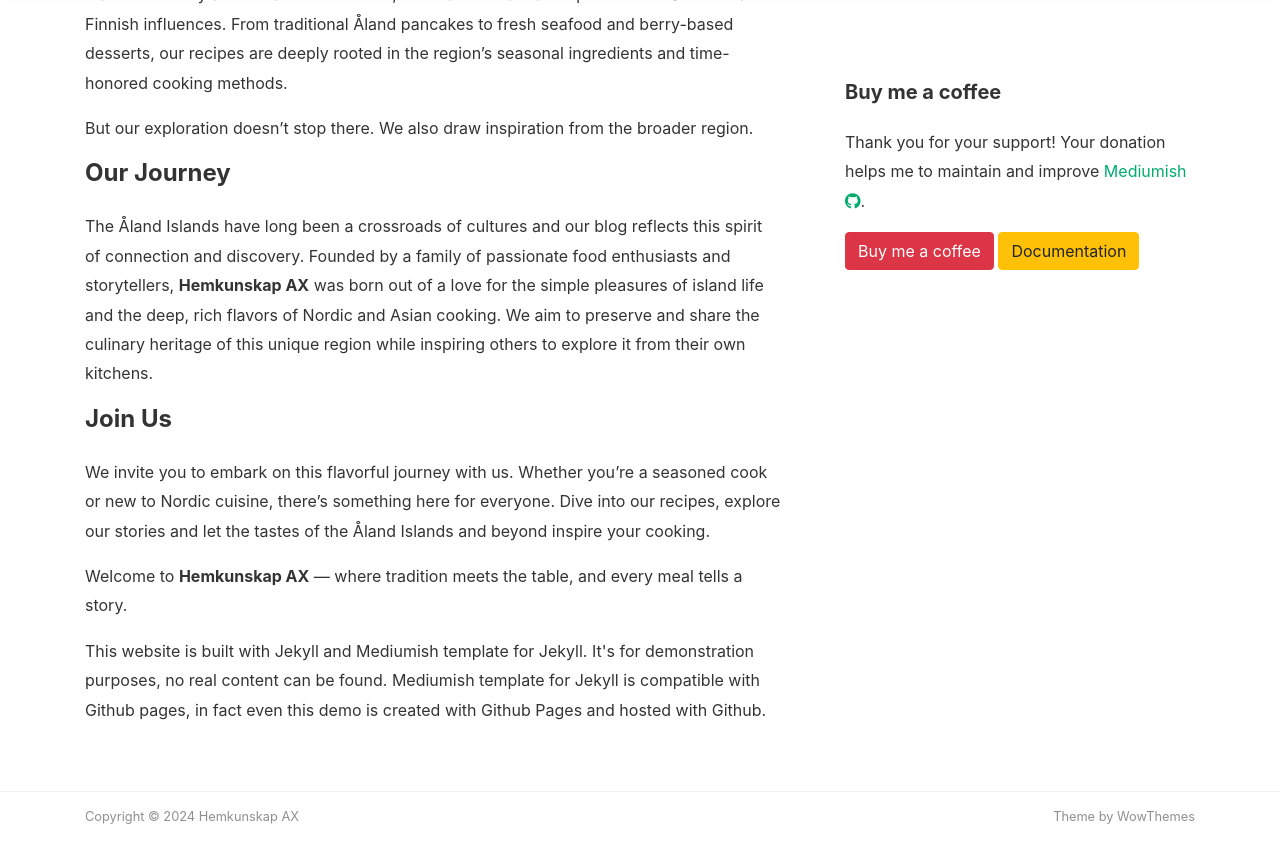
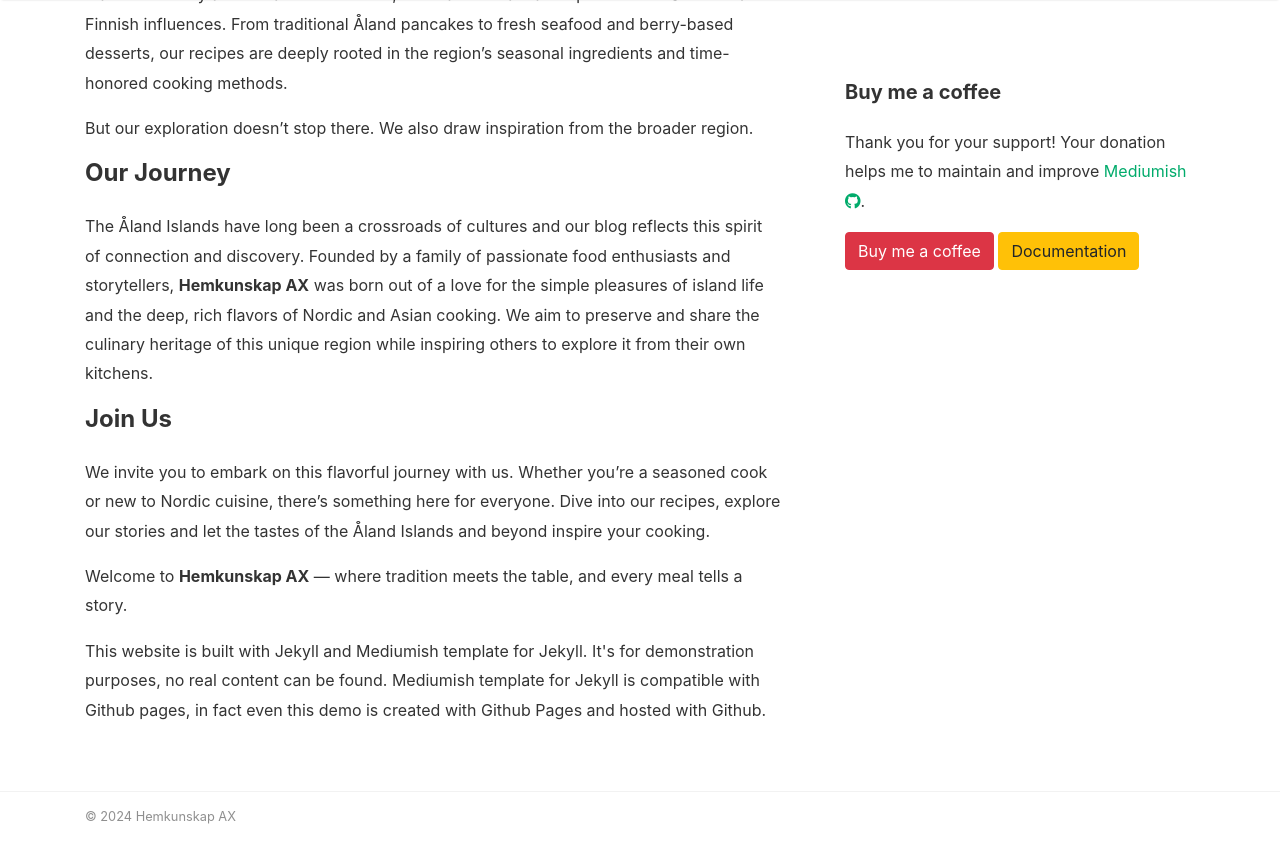
Before and after one commit to hmenorjr/hemkunskap-ax, a Jekyll site: the page built from _pages/about.md, in a window 1280 px wide and 900 px high, scrolled down 555 px. Shown: the top 863 px of the window. Built offline with Jekyll 4.4.1, drawn with Linux system fonts in a browser that asks for light colours; nearby versions of some CDN libraries; some of the changed text lies outside the part shown.

Commit message:
Layout fixes

```diff
--- a/_layouts/default.html
+++ b/_layouts/default.html
@@ -160,10 +160,7 @@
     <div class="container">
         <div class="row">
             <div class="col-md-6 col-sm-6 text-center text-lg-left">
-                Copyright © {{ site.time | date: "%Y" }} {{ site.name }}
-            </div>
-            <div class="col-md-6 col-sm-6 text-center text-lg-right">
-                Theme by <a target="_blank" href="https://www.wowthemes.net/mediumish-free-jekyll-template/"></a>WowThemes</a>
+                © {{ site.time | date: "%Y" }} {{ site.name }}
             </div>
         </div>
     </div>
--- a/_layouts/page.html
+++ b/_layouts/page.html
@@ -12,7 +12,4 @@ layout: default
     {{content}}
     </div>
 
-    {% if page.comments == true %}
-
-    {% endif %}
 </section>
```
Also changed, not shown: _pages/about.md (+1 -1 lines).
